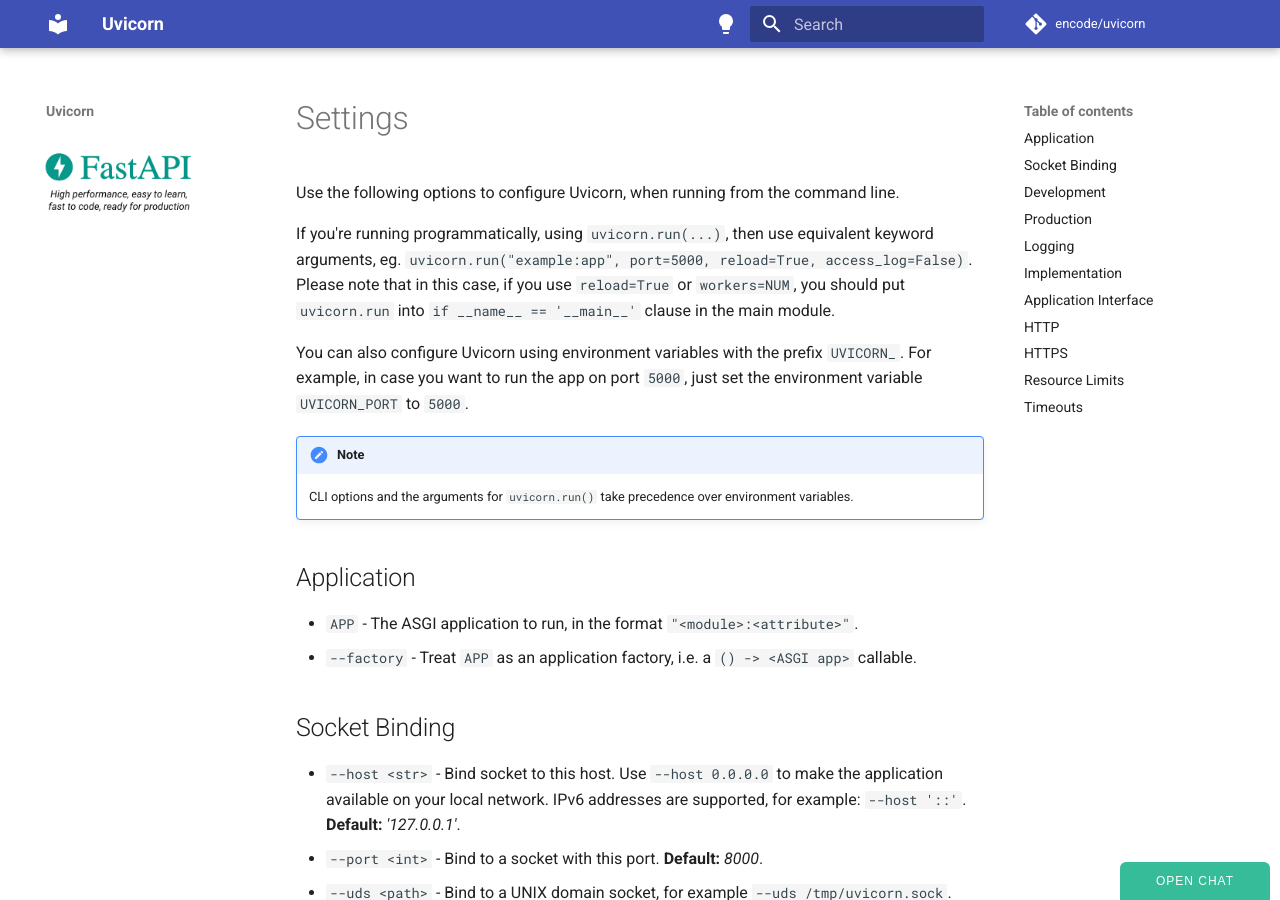
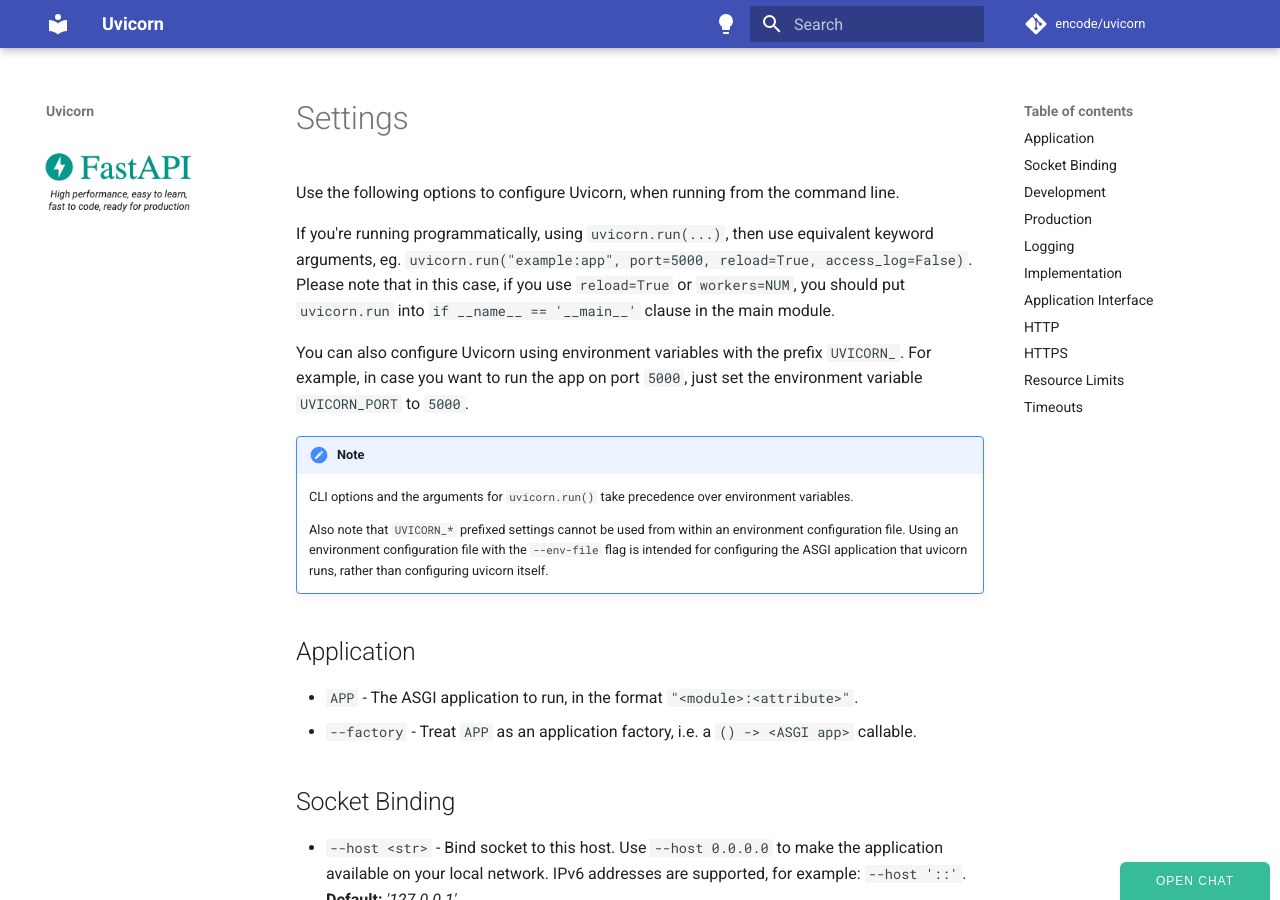
Before and after one commit to encode/uvicorn, an MkDocs documentation site: the page built from docs/settings.md, in a window 1280 px wide and 900 px high. Built offline with MkDocs 1.6.1 and Material for MkDocs 9.7.7, drawn with Linux system fonts in a browser that asks for light colours; comment, search, counter and statistics services are not loaded.

Commit message:
Add note on 'UVICORN_' prefixed settings and '--env-file' (#1372)
* Add note on 'UVICORN_' prefixed settings and '--env-file'

* Update settings.md

* Update settings.md

```diff
--- a/docs/settings.md
+++ b/docs/settings.md
@@ -13,6 +13,7 @@
 !!! note
     CLI options and the arguments for `uvicorn.run()` take precedence over environment variables.
 
+    Also note that `UVICORN_*` prefixed settings cannot be used from within an environment configuration file. Using an environment configuration file with the `--env-file` flag is intended for configuring the ASGI application that uvicorn runs, rather than configuring uvicorn itself.
 
 ## Application
 
```
